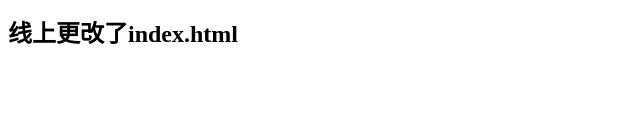
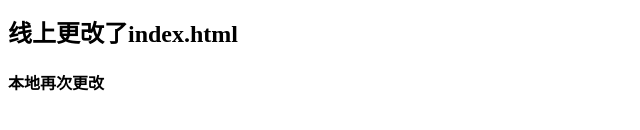
Before and after one commit to LBLJoy/branch, a plain HTML site: page index.html in a window 1280 px wide. Shown: the part 122-252 px from the top of the page, without its empty margins (0-640 px from the left). Drawn offline with Linux system fonts and the light colour scheme.

Commit message:
本地添加了h4，并将h3和h2交换了位置

```diff
--- a/index.html
+++ b/index.html
@@ -12,6 +12,7 @@
     <h1>建立了index.html 在dev中</h1>
     <h3>本地修改了index.html</h3>
     <h2>线上更改了index.html</h2>
+    <h4>本地再次更改</h4>
 </body>
 
 </html>
```
